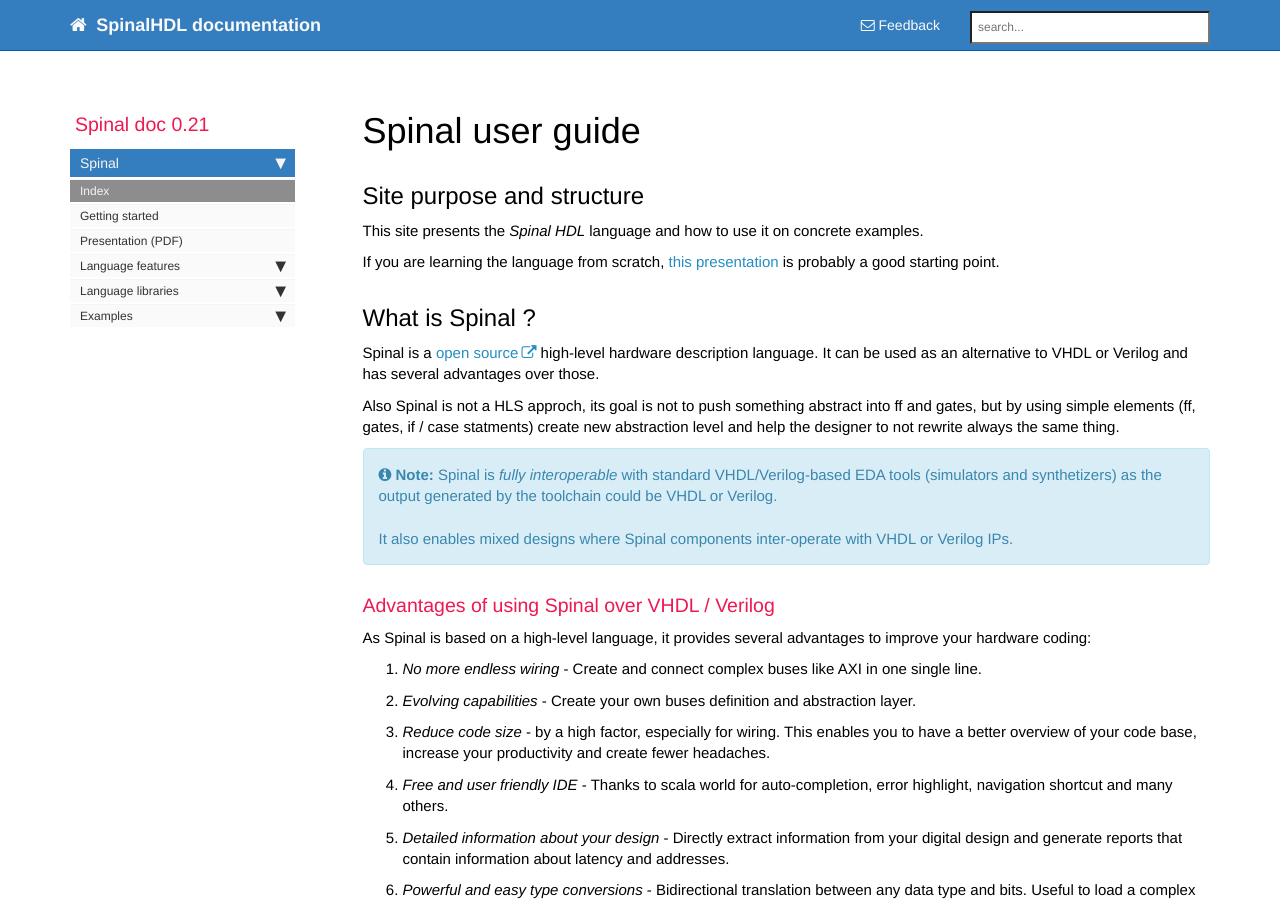
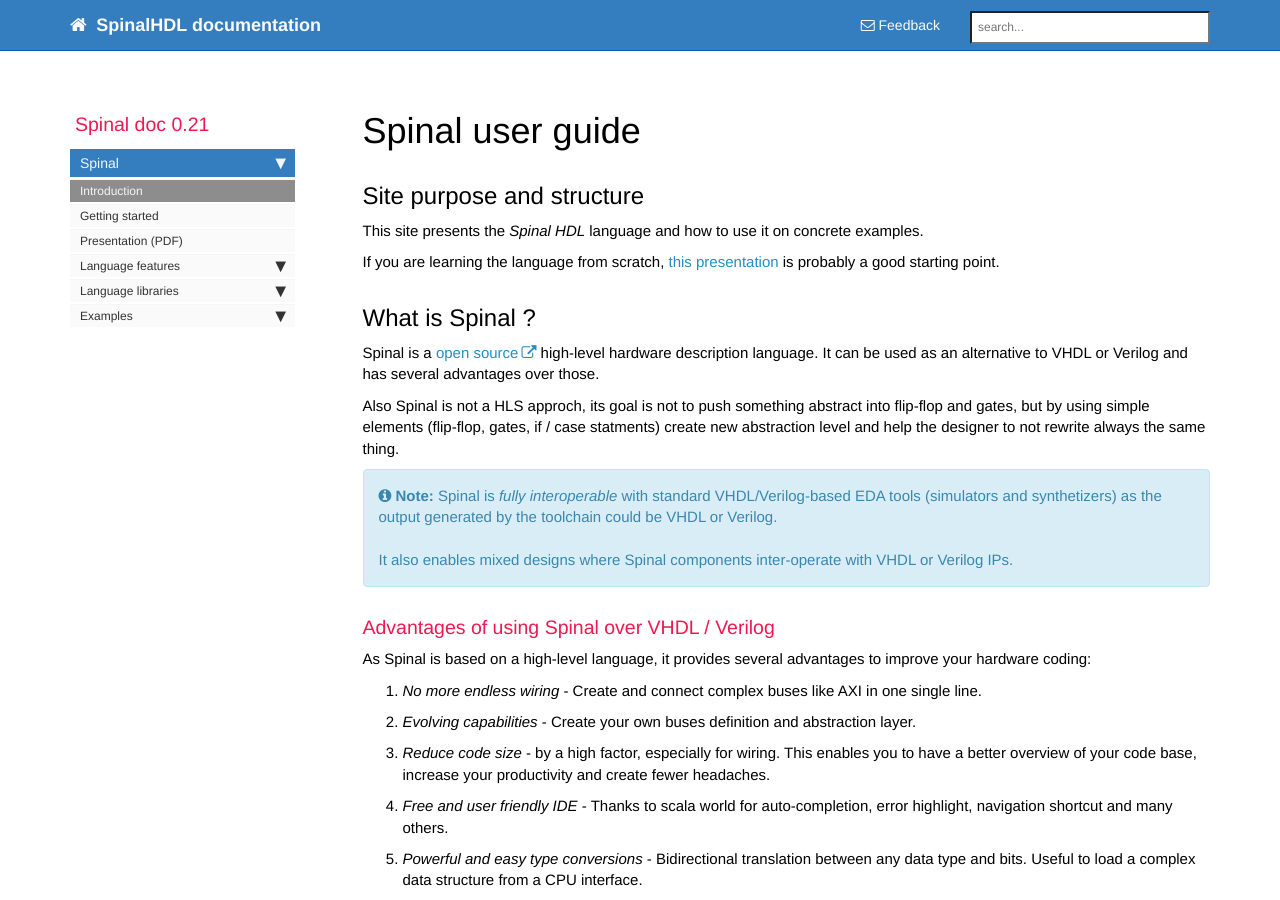
Before and after one commit to SpinalHDL/SpinalDoc, a Jekyll site: the page built from spinal/index.md, in a window 1280 px wide and 900 px high. Built offline with Jekyll 4.4.1, drawn with Linux system fonts in a browser that asks for light colours; nearby versions of some CDN libraries; comment, search, counter and statistics services are not loaded.

Commit message:
Cleaning

```diff
--- a/_data/sidebars/spinal_sidebar.yml
+++ b/_data/sidebars/spinal_sidebar.yml
@@ -8,7 +8,7 @@ entries:
   - title: Spinal
     output: web
     folderitems:
-    - title: Index
+    - title: Introduction
       url: /
       output: web
 
--- a/spinal/index.md
+++ b/spinal/index.md
@@ -17,7 +17,7 @@ If you are learning the language from scratch, [this presentation](/SpinalDoc/pr
 ## What is Spinal ?
 Spinal is a [open source](https://github.com/SpinalHDL/SpinalHDL) high-level hardware description language. It can be used as an alternative to VHDL or Verilog and has several advantages over those.
 
-Also Spinal is not a HLS approch, its goal is not to push something abstract into ff and gates, but by using simple elements (ff, gates, if / case statments) create new abstraction level and help the designer to not rewrite always the same thing.
+Also Spinal is not a HLS approch, its goal is not to push something abstract into flip-flop and gates, but by using simple elements (flip-flop, gates, if / case statments) create new abstraction level and help the designer to not rewrite always the same thing.
 
 {% include note.html content="Spinal is *fully interoperable* with standard VHDL/Verilog-based EDA tools (simulators and synthetizers) as the output generated by the toolchain could be VHDL or Verilog. <br/><br/>It also enables mixed designs where Spinal components inter-operate with VHDL or Verilog IPs." %}
 
@@ -28,7 +28,6 @@ As Spinal is based on a high-level language, it provides several advantages to i
 1. *Evolving capabilities* - Create your own buses definition and abstraction layer.
 1. *Reduce code size* - by a high factor, especially for wiring. This enables you to have a better overview of your code base, increase your productivity and create fewer headaches.
 1. *Free and user friendly IDE* - Thanks to scala world for auto-completion, error highlight, navigation shortcut and many others.
-1. *Detailed information about your design* - Directly extract information from your digital design and generate reports that contain information about latency and addresses.
 1. *Powerful and easy type conversions* - Bidirectional translation between any data type and bits. Useful to load a complex data structure from a CPU interface.
 1. *Loop detection* - Tools check for you that there is no combinatorial loop / latch.
 1. *Clock domains safety* - The tools inform you that there is no user unintentional cross clock domain.
```
